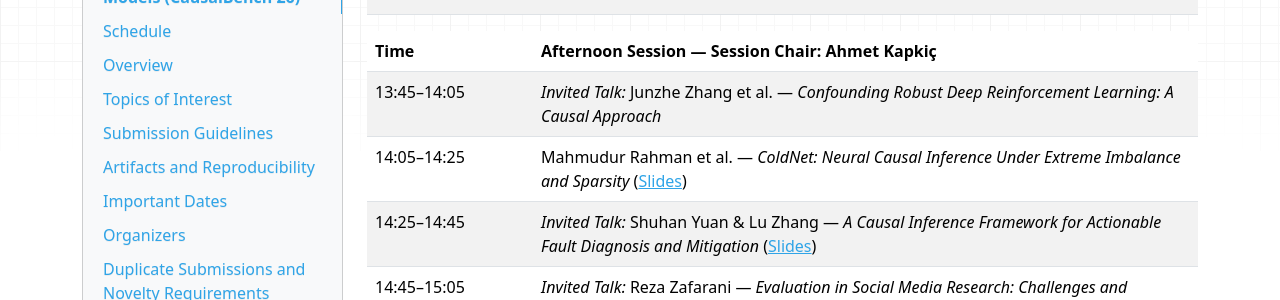
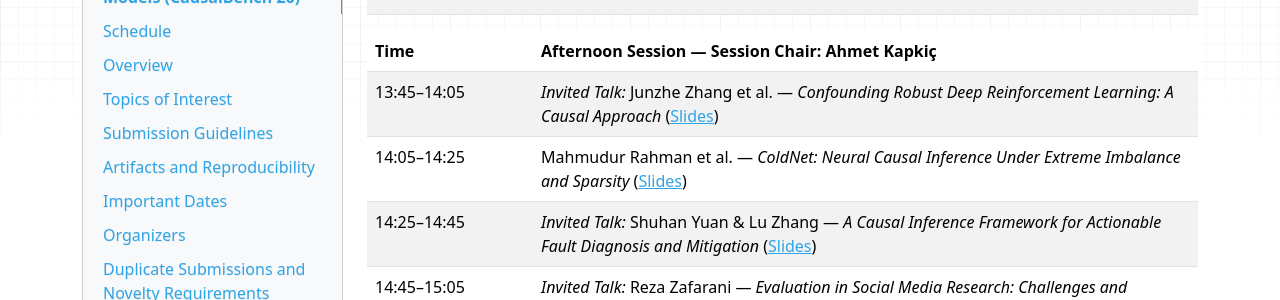
Before and after one commit to CausalBenchOrg/CausalBench-WSDM26, an MkDocs documentation site: the page built from docs/index.md, in a window 1280 px wide and 900 px high, scrolled down 961 px. Shown: the part 155-455 px from the top of the window. Built offline with MkDocs 1.6.1, drawn with Linux system fonts in a browser that asks for light colours; nearby versions of some CDN libraries.

Commit message:
Update index.md

```diff
--- a/docs/index.md
+++ b/docs/index.md
@@ -25,7 +25,7 @@ The workshop **took** place during [WSDM'26](https://wsdm-conference.org/2026/),
 
 | <div style="width:150px">Time</div> | **Afternoon Session** — Session Chair: Ahmet Kapkiç |
 |---------------|---------|
-| 13:45–14:05   | _Invited Talk:_ Junzhe Zhang et al. — *Confounding Robust Deep Reinforcement Learning: A Causal Approach* |
+| 13:45–14:05   | _Invited Talk:_ Junzhe Zhang et al. — *Confounding Robust Deep Reinforcement Learning: A Causal Approach* ([Slides](https://drive.google.com/file/d/1CXrVLvStQwy4XDftlurKrZ8euOPmoFn3))|
 | 14:05–14:25   | Mahmudur Rahman et al. — *ColdNet: Neural Causal Inference Under Extreme Imbalance and Sparsity* ([Slides](https://drive.google.com/file/d/1TrTSebAb7B3kFedzv2ObvJ7Z4MubHi8j))|
 | 14:25–14:45   | _Invited Talk:_ Shuhan Yuan & Lu Zhang — *A Causal Inference Framework for Actionable Fault Diagnosis and Mitigation* ([Slides](https://drive.google.com/file/d/1bbQVHxhWIsuAprAyIcwSzzth4k0xzx06))|
 | 14:45–15:05   | _Invited Talk:_ Reza Zafarani — *Evaluation in Social Media Research: Challenges and Opportunities* ([Slides](https://docs.google.com/presentation/d/1af-a8Gm2Dzub6LMXT2dJpUOGyZk3nyw5))|
```
